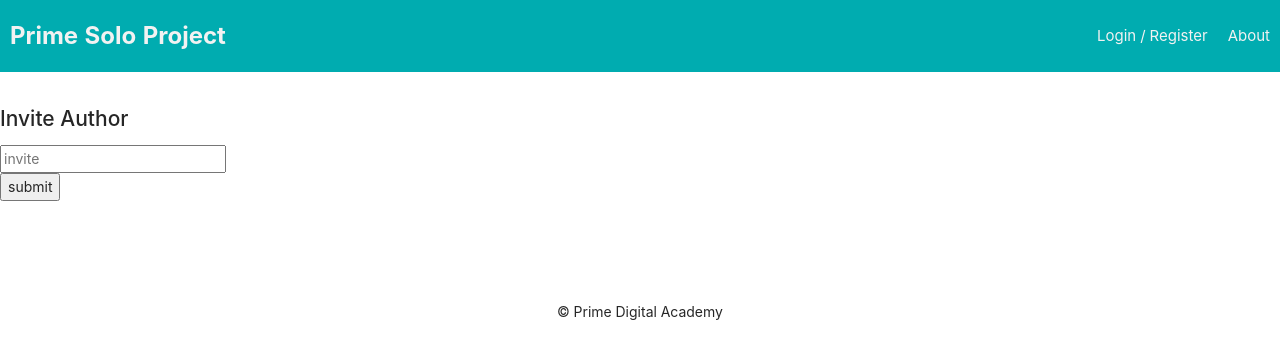
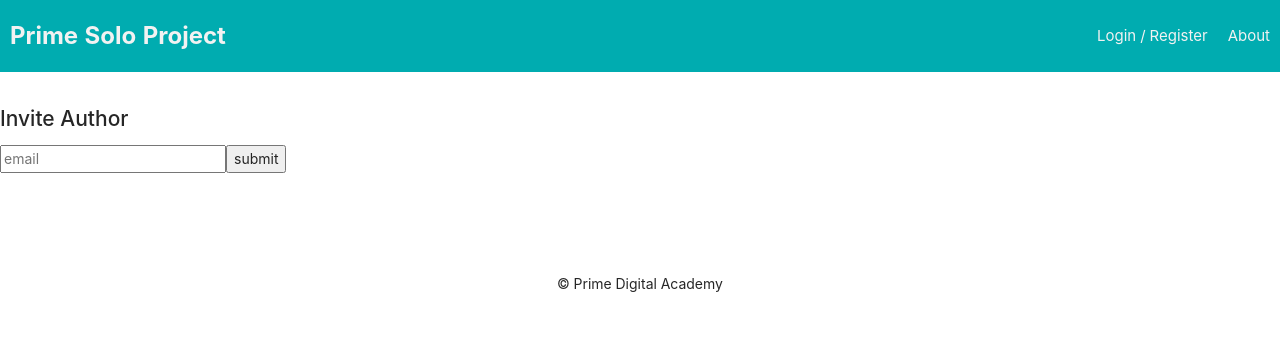
Before and after one commit to Philippebaraka13/solo-project, a React (Create React App) app: page /#/newinvitation in a window 1280 px wide. Shown: the top 358 px of the page. Built offline with nearby package versions, Linux system fonts and the light colour scheme; no server answers.

Commit message:
invitation can be send and the email is required to log in but I need to dispatch the book that match the email

```diff
--- a/src/components/Auth/LoginForm/RegisterForm/RegisterForm.jsx
+++ b/src/components/Auth/LoginForm/RegisterForm/RegisterForm.jsx
@@ -31,7 +31,7 @@ function RegisterForm() {
         <label htmlFor="username">
           Username:
           <input
-            type="text"
+            type="email"
             name="username"
             value={username}
             required
--- a/src/components/Book/Book.jsx
+++ b/src/components/Book/Book.jsx
@@ -3,6 +3,7 @@ import { useSelector, useDispatch } from "react-redux";
 import { useEffect, useState } from "react";
 import NewStoryForm from "../stories/stories";
 import {Switch} from "antd";
+import NewInvitationForm from "../invitation/invitation";
 
 function Book() {
     const params = useParams();
@@ -49,6 +50,7 @@ console.log("param",id );
             </div>
             <div>
                 <NewStoryForm />
+                <NewInvitationForm />
             </div>
         </div>
     );
--- a/src/components/invitation/invitation.jsx
+++ b/src/components/invitation/invitation.jsx
@@ -5,7 +5,24 @@ import { useParams } from "react-router-dom";
 const NewInvitationForm = (props) => {
     const params = useParams();
     const [invitation, setInvitation] = useState('');
+    const [message, setMessage] = useState('');
     const id = +params.id;
+
+
+    // email verification
+    const emailValidation = () => {
+
+        const regEx = /[a-zA-Z0-9._%+-]+@[a-z0-9*-]+\.[a-z]{2,8}(.[a-z{2,8}])?/g
+        if (regEx.test(invitation)) {
+            setMessage('Email is valid');
+
+        } else if (!regEx.test(invitation) && invitation !== "") {
+            setMessage("Email is not Valid");
+        } else {
+            setMessage("okokokok");
+        }
+
+    }
 
     const dispatch = useDispatch();
     // const history = useHistory();
@@ -15,7 +32,7 @@ const NewInvitationForm = (props) => {
 
         dispatch({
             type: 'ADD_INVITATION',
-            payload: { invitation: invitation, id:id }
+            payload: { username:invitation, book_id: id }
         });
         // history,push('/');
     };
@@ -23,17 +40,22 @@ const NewInvitationForm = (props) => {
         <section>
             <h2>Invite Author</h2>
             <form onSubmit={handleSubmit} className="add-invitation-form">
+                <div>
                 <input className='invitation'
                     required
-                    placeholder='invite'
+                    placeholder='email'
                     value={invitation}
-                    onChange={(event) => setInvitation(event.target.value)}
+                    onChange={(event) => {
+                        setInvitation(event.target.value);
+                        emailValidation()
+                    }}
 
                 />
-                <div>
+
                     <button type="submit">
                         submit
                     </button>
+                    {message}
                 </div>
             </form>
         </section>
--- a/src/components/newPage/newPage.jsx
+++ b/src/components/newPage/newPage.jsx
@@ -45,7 +45,7 @@ const NewBookForm = (props) => {
           onChange={(event) => setDate(event.target.value)}
         />
 
-        <button type="submit" onClick={() =>history.push('/newinvitation')}>
+        <button type="submit" >
           start new book
         </button>
       </form>
```
Also changed, not shown: 1 other file (tests, documents, lock files or other folders).
